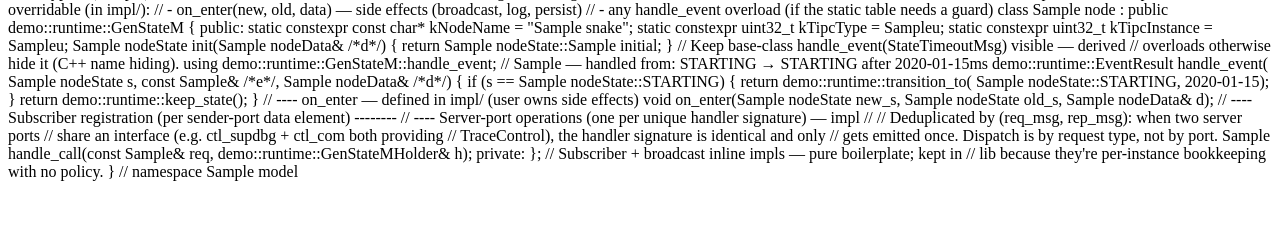
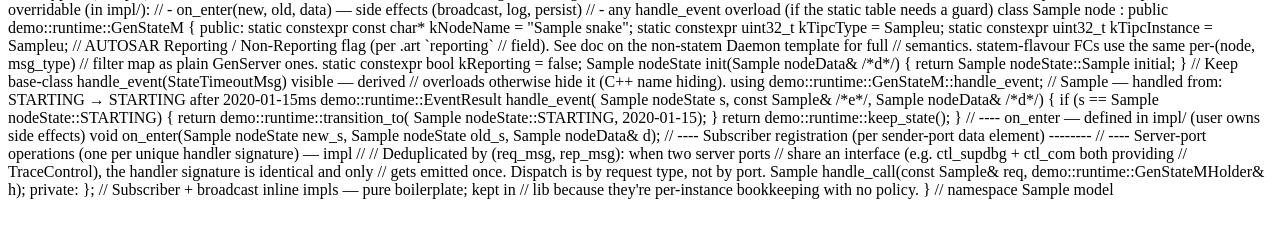
Before and after one commit to perotheia/artheia, a Python web app: template artheia/generators/templates/fc_app/Daemon.statem.hh.j2 in a window 1280 px wide. Shown: the part 205-445 px from the top of the page. Run offline with Jinja, Linux system fonts and the light colour scheme; the template is opened without the code that fills it: most values are stand-ins (such as "Sample title", 1, 10 or a date in 2020).

Commit message:
gen-app: per-node trace-config filter API for reporting=true daemons
Every reporting=true NodeDecl now produces three public methods +
an internal filter map on its generated Daemon class:

    static constexpr bool kReporting = true;
    void trace_enable(const char* msg_type, bool enabled);
    bool trace_enabled(const char* msg_type) const;
    void trace_clear_all();
  private:
    std::mutex                  trace_filter_mu_;
    std::map<std::string,bool>  trace_filter_;

Bodies emitted inline in the lib header (so they stay alongside the
class definition and survive impl/ regens). Mutex-protected; the
emit-side filter check in Tracer.hh (#355, follow-up) consults the
same map.

reporting=false nodes get neither the methods nor the map. The
kReporting constant reflects the .art opt-out so callers can check
at compile time (`if constexpr (Daemon::kReporting)`).

Wire-side binding (NodeTraceCtl TIPC server that calls
trace_enable on receipt of supervisor's ApplyConfig push) is a
follow-up (#361's territory). This task lands the in-process API
gen-app emits — the next link routes RPCs into it.

_NodeView gains a `reporting: bool` field carried through from the
.art via model/inherit's default-true post-process. Both templates
(GenServer and GenStateM flavours) thread it.

Tests (tests/test_node_trace_ctl.py, 3 cases, all pass):
  - reporting=true emits trace_enable + trace_enabled + filter map
  - reporting=false omits everything; kReporting reflects this
  - omitted reporting defaults to true (per #362)

artheia suite: 150/164 pass (+3 from baseline; same 5 fails + 9
errors pre-existing in test_supervisor_slice / test_gen_rig).

Closes #363.

```diff
--- a/artheia/generators/templates/fc_app/Daemon.statem.hh.j2
+++ b/artheia/generators/templates/fc_app/Daemon.statem.hh.j2
@@ -20,7 +20,9 @@
 #include <cstdint>
 #include <cstdio>
 #include <functional>
+#include <map>
 #include <mutex>
+#include <string>
 #include <utility>
 #include <vector>
 
@@ -126,6 +128,25 @@ public:
     static constexpr const char* kNodeName = "{{ n.snake }}";
     static constexpr uint32_t kTipcType     = {{ n.tipc_type }}u;
     static constexpr uint32_t kTipcInstance = {{ n.tipc_instance }}u;
+
+    // AUTOSAR Reporting / Non-Reporting flag (per .art `reporting`
+    // field). See doc on the non-statem Daemon template for full
+    // semantics. statem-flavour FCs use the same per-(node, msg_type)
+    // filter map as plain GenServer ones.
+    static constexpr bool kReporting = {{ "true" if n.reporting else "false" }};
+
+{% if n.reporting %}
+    // ---- Trace config (reporting=true only) -----------------------
+    void trace_enable(const char* msg_type, bool enabled);
+    bool trace_enabled(const char* msg_type) const;
+    void trace_clear_all();
+
+private:
+    std::mutex trace_filter_mu_;
+    std::map<std::string, bool> trace_filter_;
+
+public:
+{% endif %}
 
     {{ n.name }}State init({{ n.name }}Data& /*d*/) {
         return {{ n.name }}State::{{ n.statem.initial }};
@@ -287,6 +308,35 @@ inline void {{ n.name }}::broadcast_{{ p.name }}_{{ d.name }}(const {{ d.msg }}&
 {% endfor -%}
 {% endfor %}
 {%- endif %}{# end if n.statem #}
+
+{% if n.reporting %}
+// ---- Trace config inline impls (reporting=true) -----------------
+//
+// Same filter-map shape as the GenServer-flavour template. The
+// statem-side emit path consults this map via Tracer.hh (#355).
+inline void {{ n.name }}::trace_enable(const char* msg_type, bool enabled) {
+    if (msg_type == nullptr) return;
+    std::lock_guard<std::mutex> lk(trace_filter_mu_);
+    if (enabled) {
+        trace_filter_[msg_type] = true;
+    } else {
+        trace_filter_.erase(msg_type);
+    }
+}
+
+inline bool {{ n.name }}::trace_enabled(const char* msg_type) const {
+    if (msg_type == nullptr) return false;
+    std::lock_guard<std::mutex> lk(
+        const_cast<std::mutex&>(trace_filter_mu_));
+    auto it = trace_filter_.find(msg_type);
+    return it != trace_filter_.end() && it->second;
+}
+
+inline void {{ n.name }}::trace_clear_all() {
+    std::lock_guard<std::mutex> lk(trace_filter_mu_);
+    trace_filter_.clear();
+}
+{% endif %}
 {% endfor %}
 
 }  // namespace {{ model.cxx_namespace }}
```
Also changed, not shown: artheia/generators/fc_app.py (+11 -0 lines), artheia/generators/templates/fc_app/Daemon.hh.j2 (+67 -0 lines), tests/test_node_trace_ctl.py (added, +145 -0 lines).
